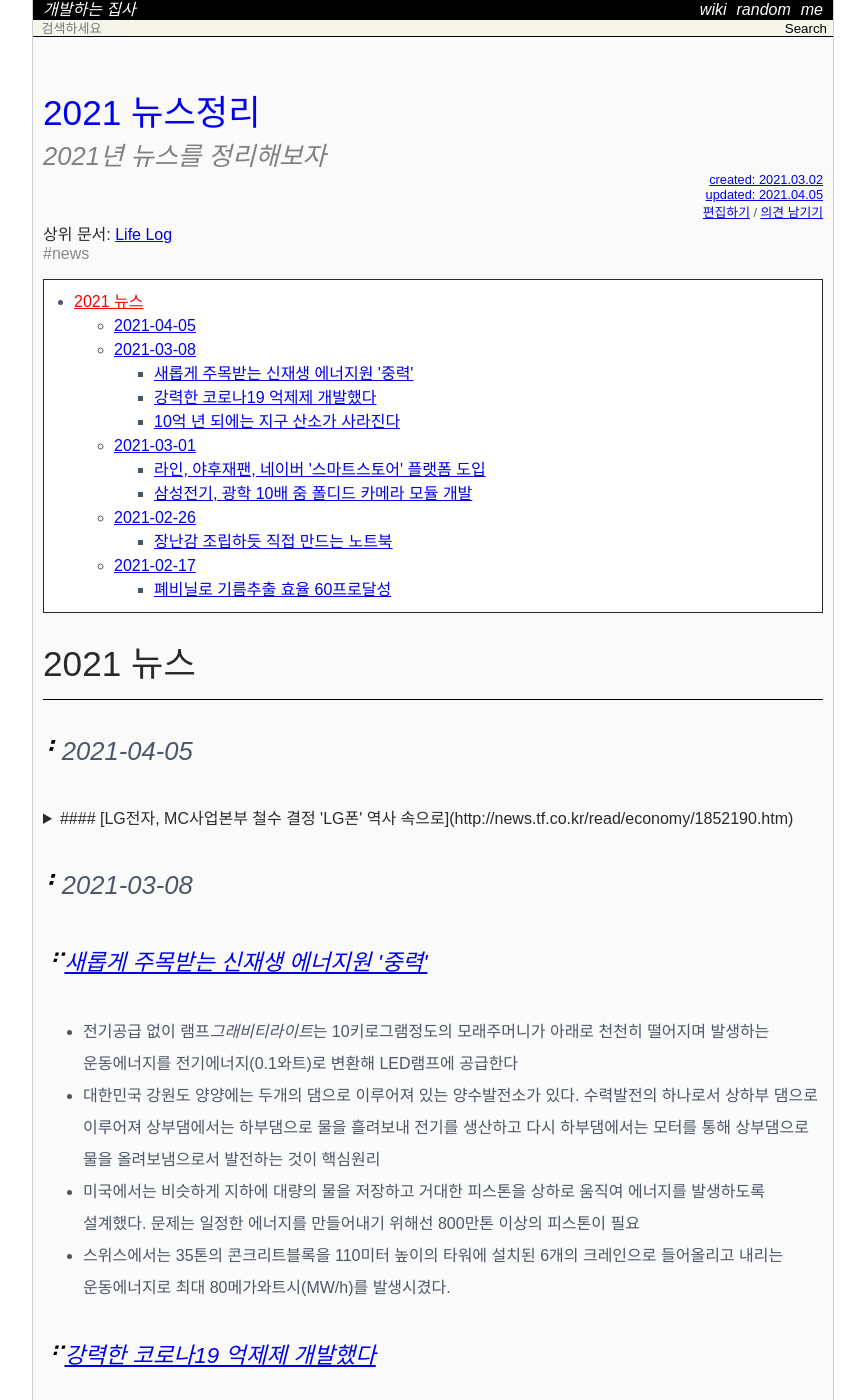
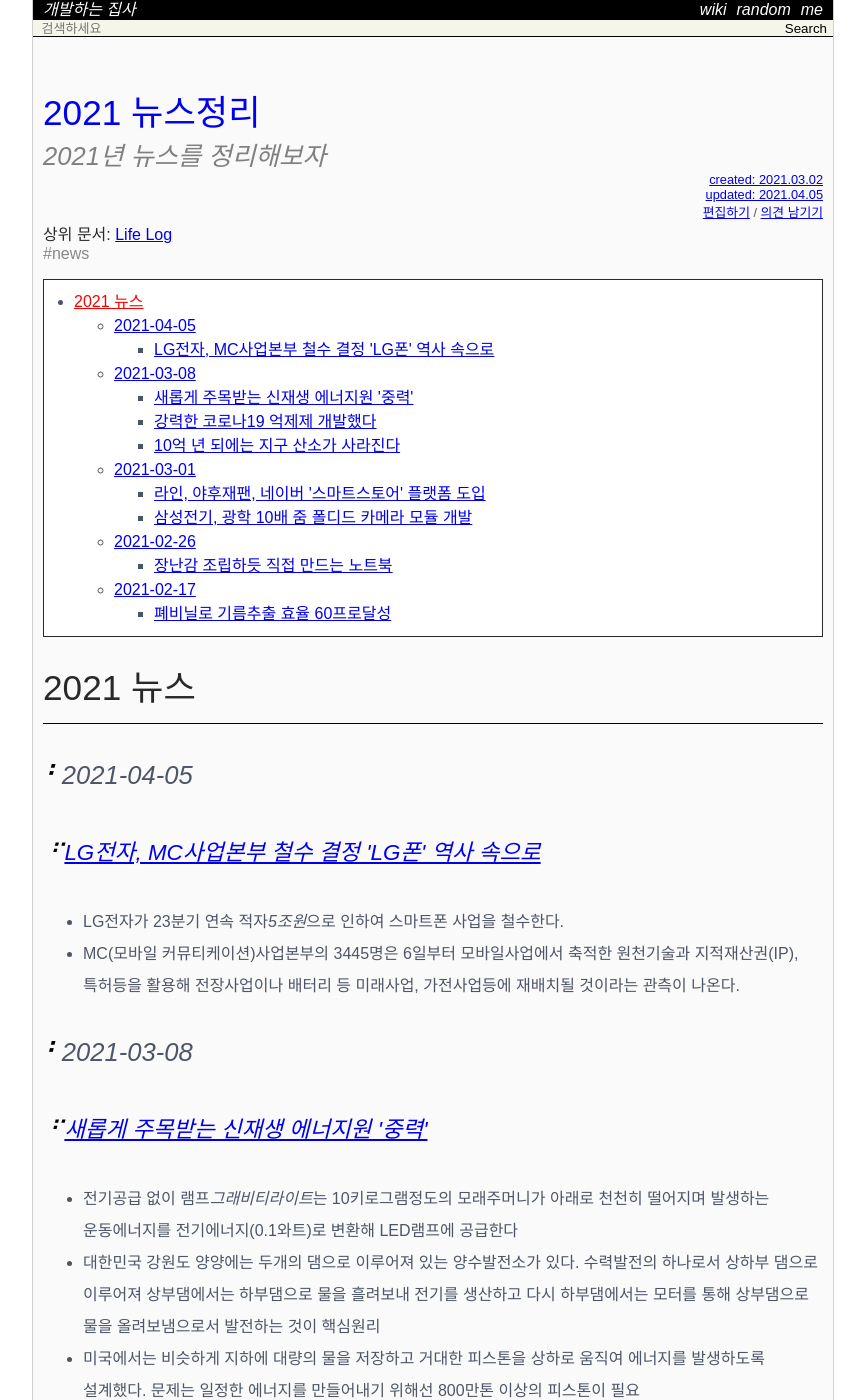
Before and after one commit to Achelous1/achelous1.github.io, a Jekyll site: the page built from _wiki/news-2021.md, in a window 1280 px wide and 1400 px high. Shown: the whole window, without its empty margins (207-1072 px from the left). Built offline with Jekyll 4.4.1, drawn with Linux system fonts in a browser that asks for light colours; nearby versions of some CDN libraries; some web fonts are replaced; comment, search, counter and statistics services are not loaded; some of the changed lines change nothing that is shown.

Commit message:
REVERT news 2021-04-05 to style before

```diff
--- a/_wiki/news-2021.md
+++ b/_wiki/news-2021.md
@@ -3,7 +3,7 @@
 title   : 2021 뉴스정리
 summary : 2021년 뉴스를 정리해보자
 date    : 2021-03-02 09:57:39 +0900
-updated : 2021-04-05 11:28:17 +0900
+updated : 2021-04-05 11:30:37 +0900
 tag     : news
 toc     : true
 public  : true
@@ -14,12 +14,11 @@
 {:toc}
 
 # 2021 뉴스
-
 ### 2021-04-05
-<details><summary> #### [LG전자, MC사업본부 철수 결정 'LG폰' 역사 속으로](http://news.tf.co.kr/read/economy/1852190.htm) </summary><div markdown="1">
+#### [LG전자, MC사업본부 철수 결정 'LG폰' 역사 속으로](http://news.tf.co.kr/read/economy/1852190.htm)
 * LG전자가 23분기 연속 적자*5조원*으로 인하여 스마트폰 사업을 철수한다.
 * MC(모바일 커뮤티케이션)사업본부의 3445명은 6일부터 모바일사업에서 축적한 원천기술과 지적재산권(IP), 특허등을 활용해 전장사업이나 배터리 등 미래사업, 가전사업등에 재배치될 것이라는 관측이 나온다.
-</div></details>
+
 
 ### 2021-03-08
 #### [새롭게 주목받는 신재생 에너지원 '중력'](https://www.sciencetimes.co.kr/news/%ec%83%88%eb%a1%ad%ea%b2%8c-%ec%a3%bc%eb%aa%a9%eb%b0%9b%eb%8a%94-%ec%8b%a0%ec%9e%ac%ec%83%9d-%ec%97%90%eb%84%88%ec%a7%80%ec%9b%90-%ec%a4%91%eb%a0%a5/)
```
